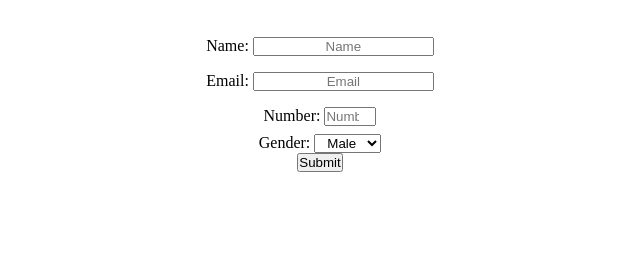
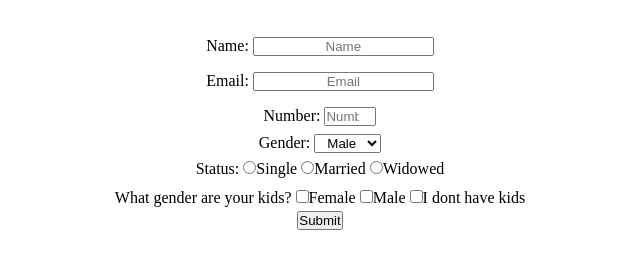
Before and after one commit to leekunrigas/Microverse-trial-3, a plain HTML site: page index.html in a window 1280 px wide. Shown: the part 58-326 px from the top of the page, without its empty margins (320-960 px from the left). Drawn offline with Linux system fonts and the light colour scheme.

Commit message:
stories-13&14

```diff
--- a/index.html
+++ b/index.html
@@ -21,13 +21,24 @@
       <label for="number" id="number-label">Number:</label>
       <input type="number" id="number" min="0" max="10" placeholder="Number" />
       <br />
-      <label for= "dropdown"> Gender: </label>
+      <label for="dropdown"> Gender: </label>
       <select id="dropdown">
-      <option value="Male">Male</option>
-      <option value="Female">Female</option>
+        <option value="Male">Male</option>
+        <option value="Female">Female</option>
       </select>
+      <br />
+      <label for="status">Status:</label>
+      <input type="radio"  name="status" value="single">Single</input>
+      <input type="radio"  name="status" value="married">Married</input>
+      <input type="radio"  name="status" value="widowed">Widowed</input>
+      <br />
+      <label for="kids">What gender are your kids?</label>
+      <input type="checkbox" name="kids"value="female">Female</input>
+      <input type="checkbox" name="kids"value="male">Male</input>
+      <input type="checkbox" name="kids"value="no-kids">I dont have kids</input>
 
-      <br />
+
+        <br />
       <button type="submit">Submit</button>
     </form>
 
```
